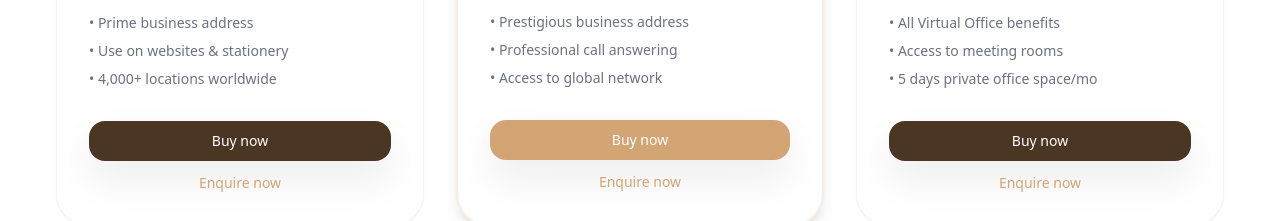
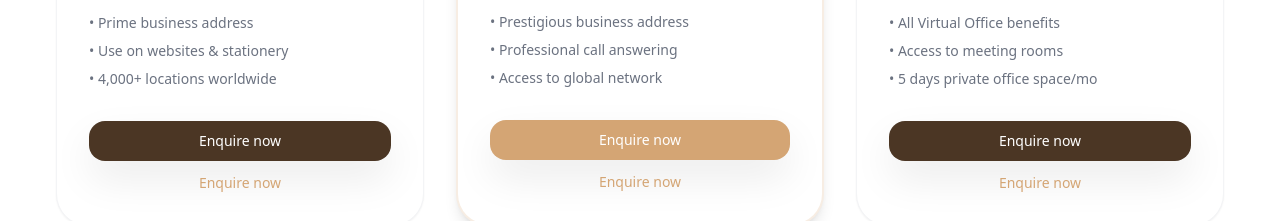
Before and after one commit to pvsameerpvs/streamlinebusinesscentre, a Next.js app: page /virtual-offices in a window 1280 px wide. Shown: the part 1840-2061 px from the top of the page. Built offline with nearby package versions, Linux system fonts and the light colour scheme.

Commit message:
fix: button name change

```diff
--- a/app/business-address/page.tsx
+++ b/app/business-address/page.tsx
@@ -49,7 +49,7 @@ export default function BusinessAddressPage() {
                     Find a location
                   </Button>
                   <Button size="lg" variant="outline" className="bg-white/10 backdrop-blur-md border-white text-white hover:bg-white/20 px-8 py-6 rounded-full">
-                    Buy now
+                    Enquire now
                   </Button>
                </div>
               <div className="flex flex-col items-center sm:items-start text-sm mt-4 sm:mt-0 sm:ml-6">
--- a/app/coworking/page.tsx
+++ b/app/coworking/page.tsx
@@ -199,7 +199,7 @@ export default function CoworkingPage() {
                 <li className="flex items-center gap-2">• Hot desk as often as you need</li>
               </ul>
               <div className="flex flex-col gap-3">
-                <Button className="w-full bg-[#4b3624] text-white rounded-xl">Buy now</Button>
+                <Button className="w-full bg-[#4b3624] text-white rounded-xl">Enquire now</Button>
                 <Link href="#" className="text-center text-[#d4a574] font-medium text-sm hover:underline">Learn more</Link>
               </div>
             </div>
--- a/app/dedicated-desks/page.tsx
+++ b/app/dedicated-desks/page.tsx
@@ -39,7 +39,7 @@ export default function DedicatedDesksPage() {
             </p>
             <div className="flex flex-col sm:flex-row gap-4 justify-center items-center">
               <Button size="lg" className="bg-[#d4a574] hover:bg-[#b08963] text-white px-8 py-6 text-lg rounded-full shadow-lg">
-                Buy now
+                Enquire now
               </Button>
               <div className="flex flex-col items-center sm:items-start text-sm">
                 <span className="text-gray-300">Reserved exclusively for you</span>
--- a/app/membership/page.tsx
+++ b/app/membership/page.tsx
@@ -47,7 +47,7 @@ export default function MembershipPage() {
               </p>
               <div className="flex flex-col sm:flex-row gap-4 items-center">
                 <Button size="lg" className="bg-[#d4a574] hover:bg-[#b08963] text-white px-8 py-6 text-lg rounded-full shadow-lg">
-                  Buy now
+                  Enquire now
                 </Button>
                 <div className="flex flex-col items-center sm:items-start text-sm">
                   <span className="text-gray-300">Speak with our team at</span>
@@ -158,7 +158,7 @@ export default function MembershipPage() {
                 ))}
               </div>
               <Button size="lg" className="bg-[#4b3624] text-white rounded-full px-12 h-16 shadow-xl">
-                Buy now
+                Enquire now
               </Button>
             </div>
             <div className="lg:col-span-7 relative">
--- a/app/office-space/page.tsx
+++ b/app/office-space/page.tsx
@@ -199,7 +199,7 @@ export default function OfficeSpacePage() {
                 <li className="flex items-center gap-2">• Global network access</li>
               </ul>
               <div className="flex flex-col gap-3">
-                <Button className="w-full bg-[#4b3624] text-white rounded-xl">Buy now</Button>
+                <Button className="w-full bg-[#4b3624] text-white rounded-xl">Enquire now</Button>
                 <Link href="#" className="text-center text-[#d4a574] font-medium text-sm hover:underline">Learn more</Link>
               </div>
             </div>
--- a/app/virtual-offices/page.tsx
+++ b/app/virtual-offices/page.tsx
@@ -46,7 +46,7 @@ export default function VirtualOfficesPage() {
             </p>
             <div className="flex flex-col sm:flex-row gap-4 justify-center items-center">
               <Button size="lg" className="bg-[#d4a574] hover:bg-[#b08963] text-white px-8 py-6 text-lg rounded-full">
-                Buy now
+                Enquire now
               </Button>
               <div className="flex flex-col items-center sm:items-start text-sm">
                 <span className="text-gray-300">Speak with our team on</span>
@@ -110,7 +110,7 @@ export default function VirtualOfficesPage() {
                 <li className="flex items-center gap-2">• 4,000+ locations worldwide</li>
               </ul>
               <div className="flex flex-col gap-3">
-                <Button className="w-full bg-[#4b3624] text-white rounded-xl">Buy now</Button>
+                <Button className="w-full bg-[#4b3624] text-white rounded-xl">Enquire now</Button>
                 <Link href="#" className="text-center text-[#d4a574] font-medium text-sm hover:underline">Enquire now</Link>
               </div>
             </div>
@@ -133,7 +133,7 @@ export default function VirtualOfficesPage() {
                 <li className="flex items-center gap-2">• Access to global network</li>
               </ul>
               <div className="flex flex-col gap-3">
-                <Button className="w-full bg-[#d4a574] text-white rounded-xl">Buy now</Button>
+                <Button className="w-full bg-[#d4a574] text-white rounded-xl">Enquire now</Button>
                 <Link href="#" className="text-center text-[#d4a574] font-medium text-sm hover:underline">Enquire now</Link>
               </div>
             </div>
@@ -153,7 +153,7 @@ export default function VirtualOfficesPage() {
                 <li className="flex items-center gap-2">• 5 days private office space/mo</li>
               </ul>
               <div className="flex flex-col gap-3">
-                <Button className="w-full bg-[#4b3624] text-white rounded-xl">Buy now</Button>
+                <Button className="w-full bg-[#4b3624] text-white rounded-xl">Enquire now</Button>
                 <Link href="#" className="text-center text-[#d4a574] font-medium text-sm hover:underline">Enquire now</Link>
               </div>
             </div>
--- a/components/navbar.tsx
+++ b/components/navbar.tsx
@@ -39,9 +39,9 @@ export function Navbar() {
   const getStartedItems = [
     { label: "Talk to an expert", icon: User, href: "/contact" },
     { label: "Find an Office Space", icon: Building2, href: "/office-space" },
-    { label: "Buy a virtual office", icon: Monitor, href: "/virtual-offices" },
+    { label: "Enquire about virtual office", icon: Monitor, href: "/virtual-offices" },
     { label: "Book a meeting room", icon: Presentation, href: "/meeting-spaces" },
-    { label: "Buy a Membership", icon: IdCard, href: "/membership" },
+    { label: "Enquire about Membership", icon: IdCard, href: "/membership" },
     { label: "Book a day office", icon: CalendarDays, href: "/day-offices" },
   ];
 
```
